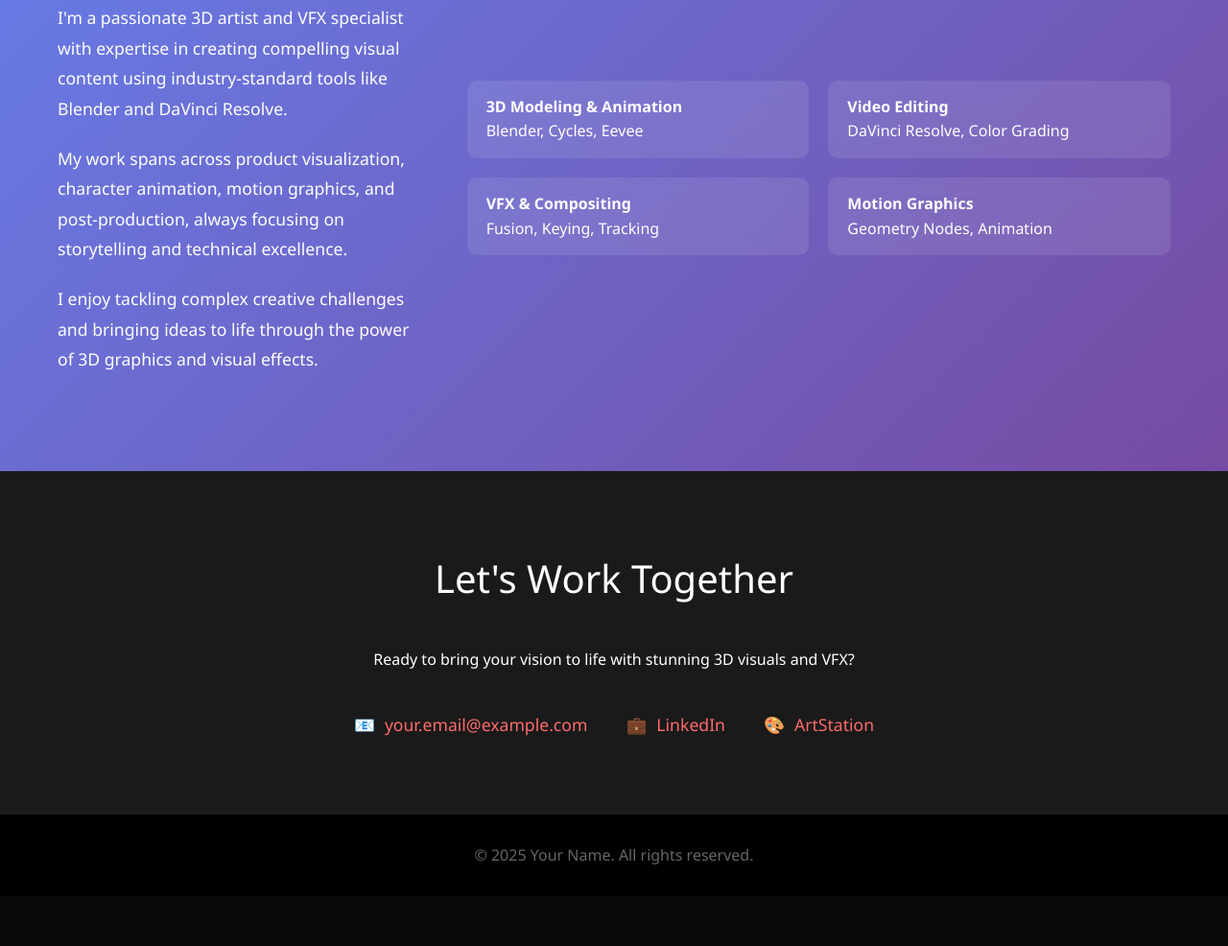
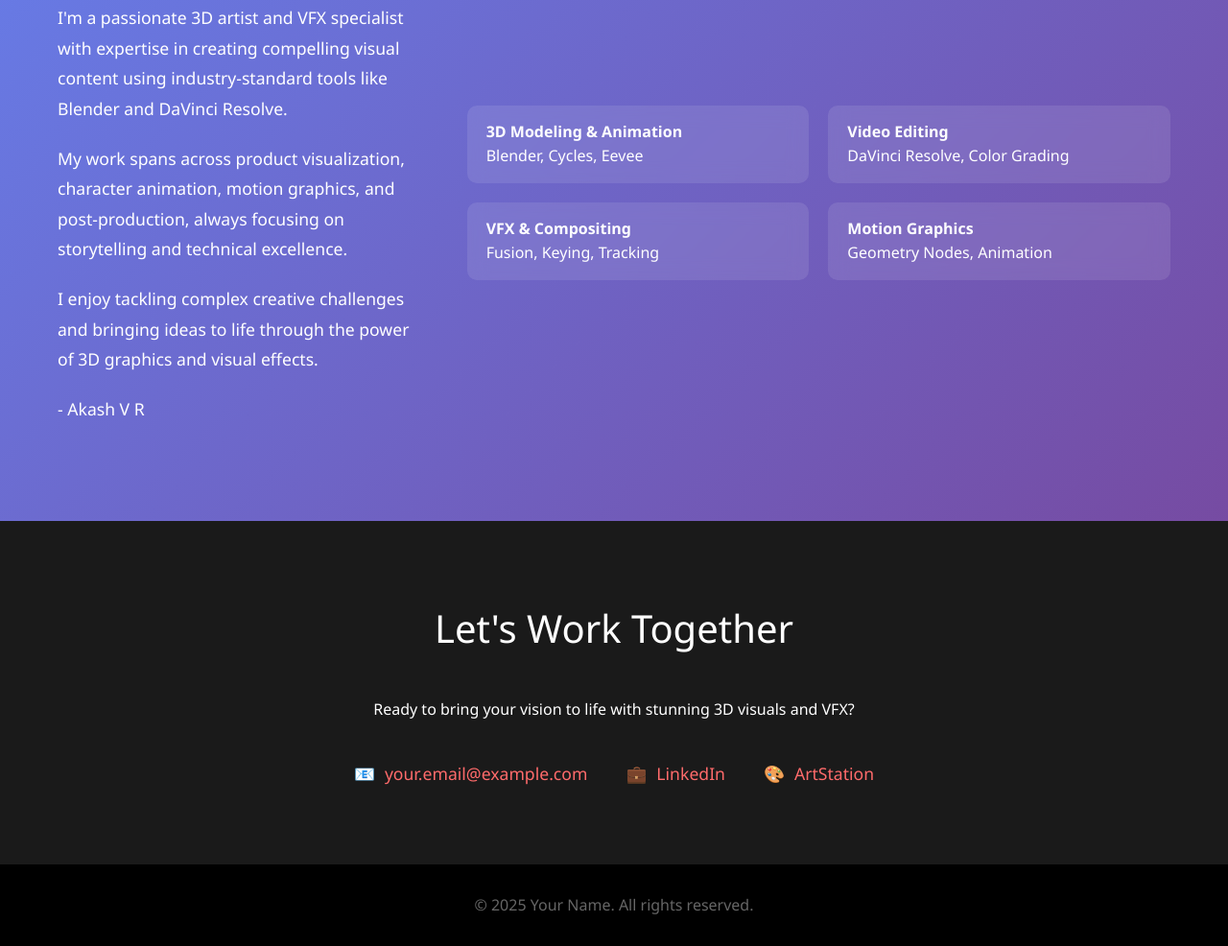
Before and after one commit to Notspider-Studios/portfolio, a plain HTML site: page index.html in a window 1280 px wide. Shown: the part 2582-3568 px from the top of the page at 96% size. Before the commit the page ends 3516 px from the top, so only its background shows below. Drawn offline with Linux system fonts and the light colour scheme.

Commit message:
Update index.html

```diff
--- a/index.html
+++ b/index.html
@@ -3,7 +3,7 @@
 <head>
     <meta charset="UTF-8">
     <meta name="viewport" content="width=device-width, initial-scale=1.0">
-    <title>Your Name - 3D Artist & VFX Specialist</title>
+    <title>NotSpider Studios - 3D Artist & VFX Specialist</title>
     <style>
         * {
             margin: 0;
@@ -458,6 +458,7 @@
                     <p>I'm a passionate 3D artist and VFX specialist with expertise in creating compelling visual content using industry-standard tools like Blender and DaVinci Resolve.</p>
                     <p>My work spans across product visualization, character animation, motion graphics, and post-production, always focusing on storytelling and technical excellence.</p>
                     <p>I enjoy tackling complex creative challenges and bringing ideas to life through the power of 3D graphics and visual effects.</p>
+                    <p>                                                                                                              - Akash V R </p>
                 </div>
                 <div class="skills">
                     <div class="skill-item">
```
